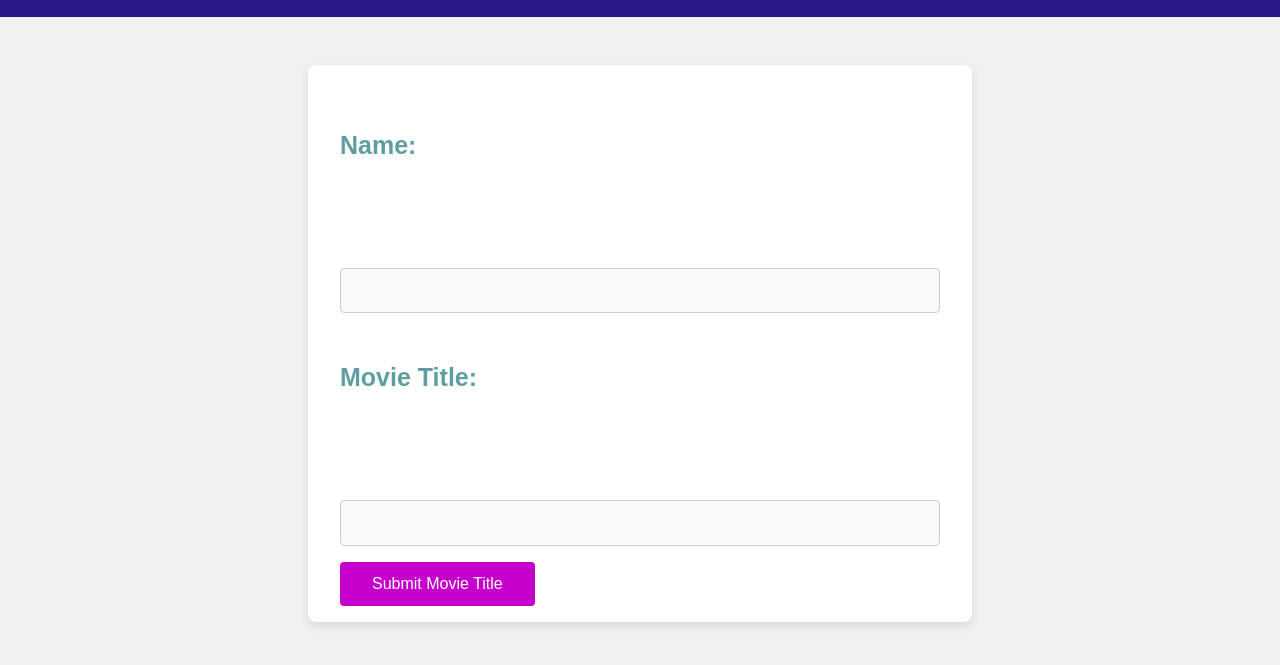
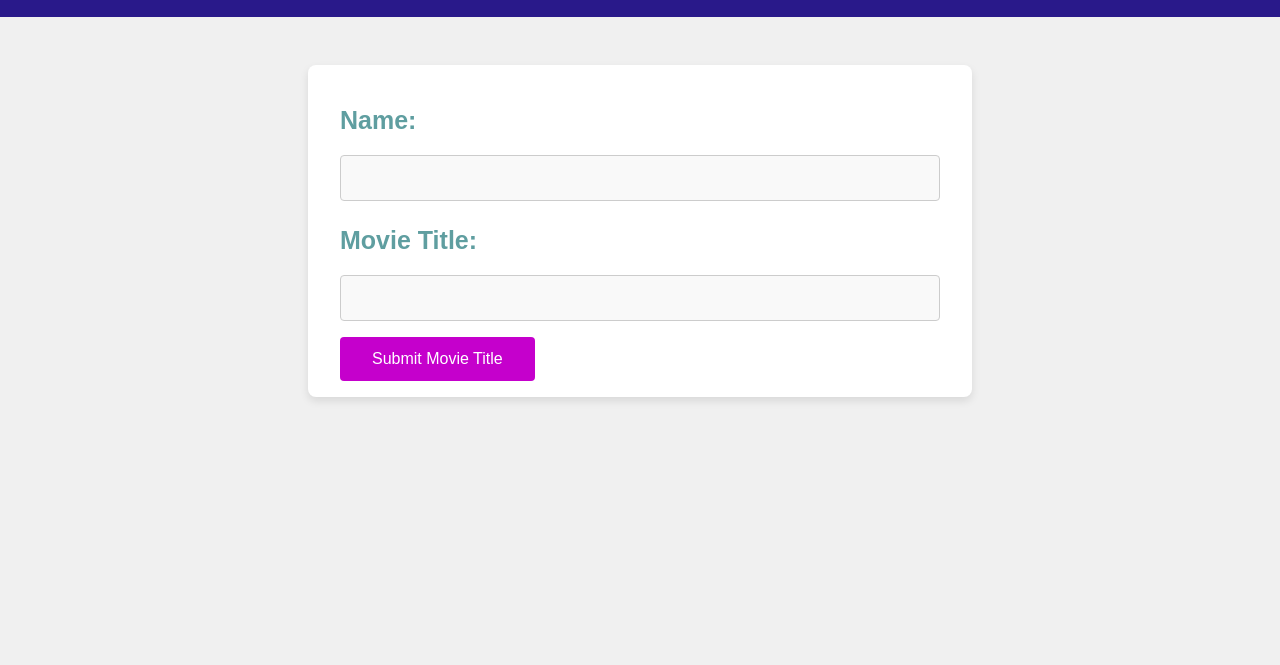
Before and after one commit to Zeddicus-Zul/zeddicus-zul.github.io, a plain HTML site: page index.html in a window 1280 px wide. Shown: the part 95-760 px from the top of the page. Drawn offline with Linux system fonts and the light colour scheme; no server answers.

```diff
--- a/styles.css
+++ b/styles.css
@@ -32,22 +32,16 @@
 }
 
 label {
-    font-size: 18px;
+    font-size: 25px;
     font-weight: bold;
-    color: #333;
+    color: cadetblue;
+    /* use 'display: block' instead of inline-block */
+    display: block;
+    margin-top: 1em;
+    /* reduce margin-bottom so it’s not so huge */
     margin-bottom: 0.5em;
-    display: block; /* Display labels as block elements */
-    margin-top: 1em;
 }
 
-label {
-    font-size: 25px;
-    font-weight: bold;
-    color:cadetblue;
-    margin-bottom: 4em;
-    display: inline-block;
-    margin-top: 2em;
-}
 
 /* fields */
 input[type="text"] {
```
